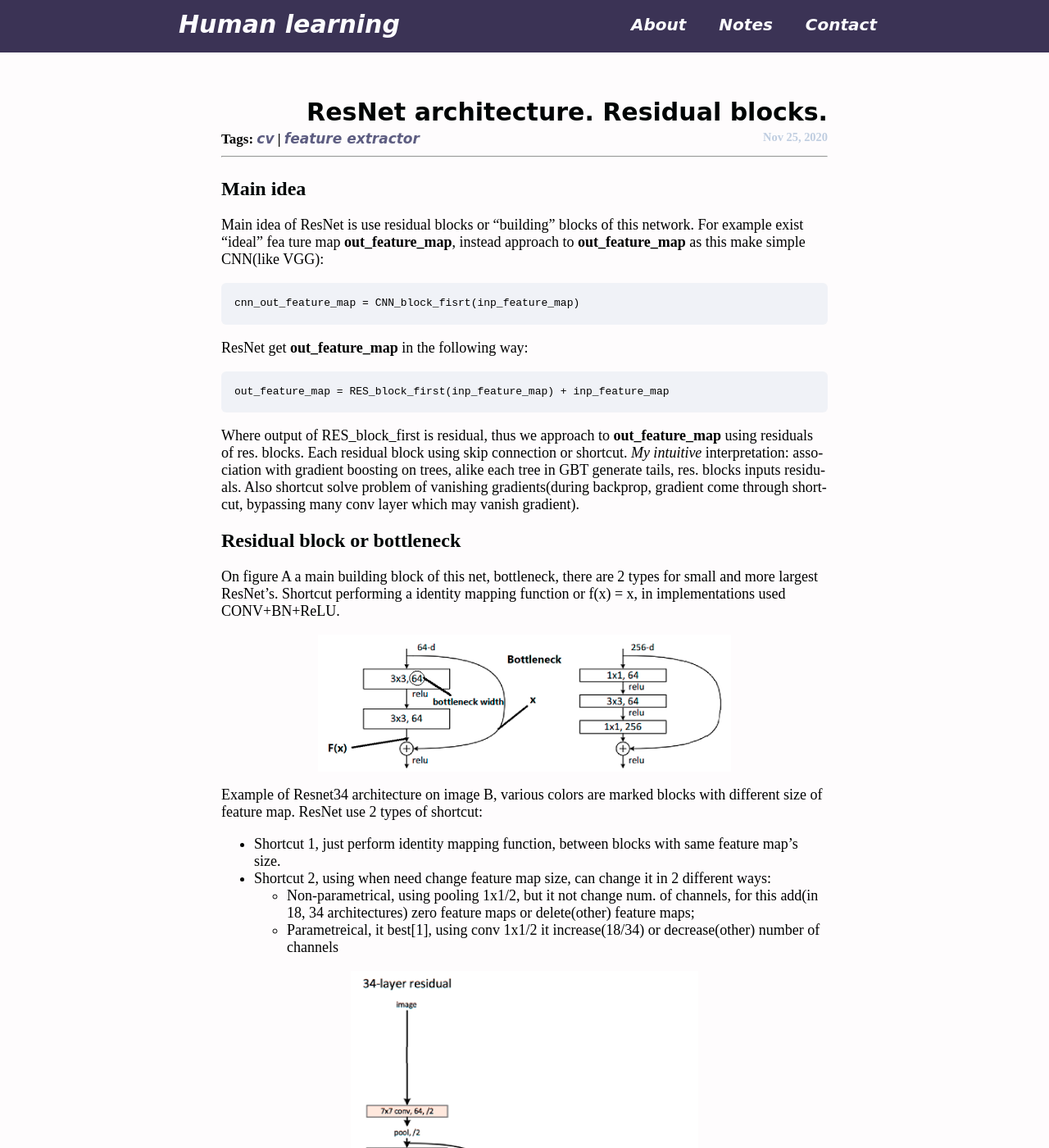
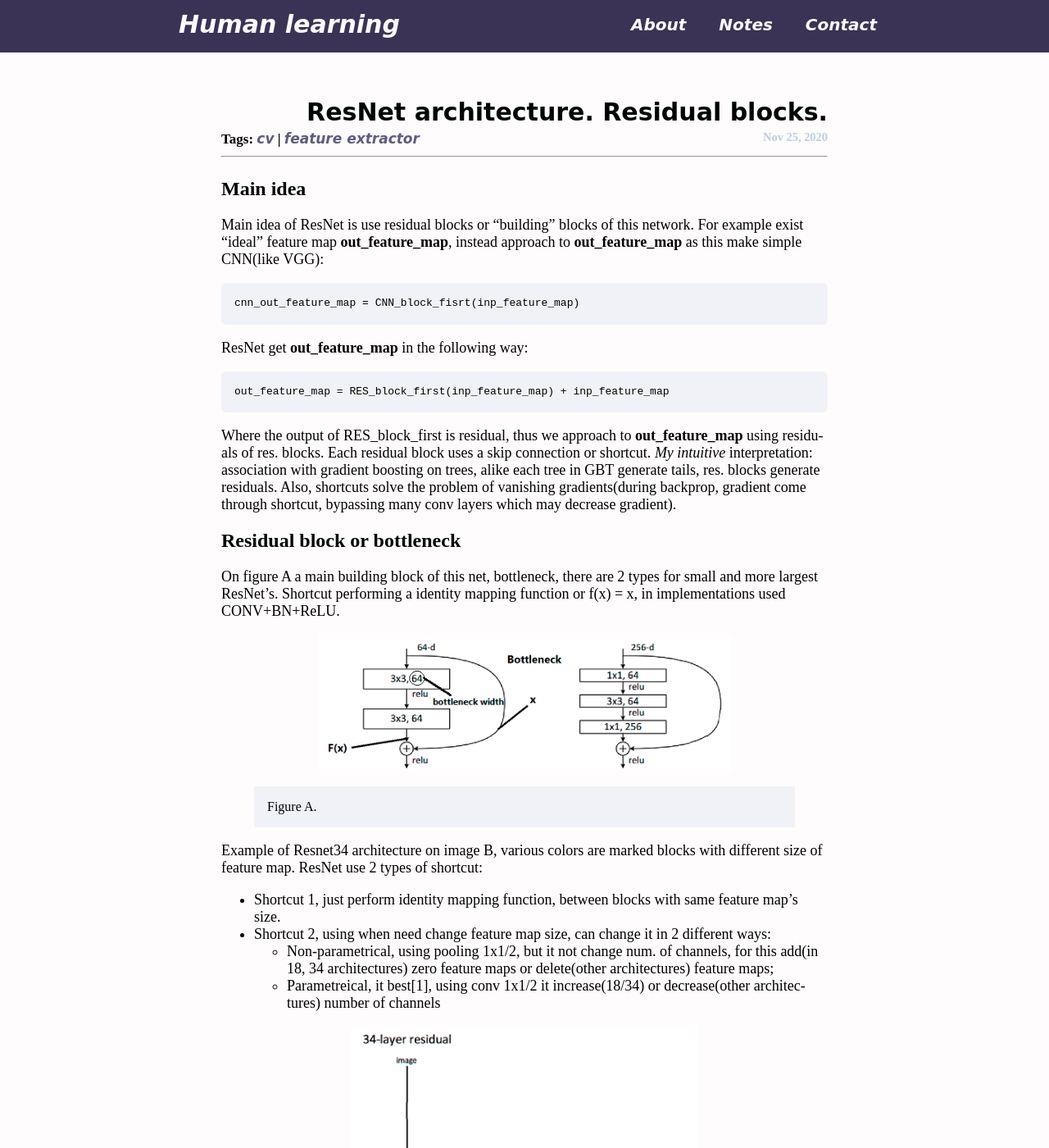
Before and after one commit to kiru883/kiru883.github.io, a Jekyll site: the page built from _posts/2020-11-25-resnet.markdown, in a window 1280 px wide and 1400 px high. Shown: the whole window at 82% size. Built offline with Jekyll 4.4.1, drawn with Linux system fonts in a browser that asks for light colours; some of the changed text lies outside the part shown.

Commit message:
First post_v2

````diff
--- a/_posts/2020-11-25-resnet.markdown
+++ b/_posts/2020-11-25-resnet.markdown
@@ -8,7 +8,7 @@
 # Main idea
 
 Main idea of ResNet is use residual blocks or "building" blocks of this network. For example exist "ideal"
-fea ture map __out_feature_map__, instead approach to __out_feature_map__ as this make simple CNN(like VGG):
+feature map __out_feature_map__, instead approach to __out_feature_map__ as this make simple CNN(like VGG):
 
 ```
 cnn_out_feature_map = CNN_block_fisrt(inp_feature_map)
@@ -20,11 +20,11 @@
 out_feature_map = RES_block_first(inp_feature_map) + inp_feature_map
 ```
 
-Where output of RES_block_first is residual, thus we approach to __out_feature_map__ using residuals of res. blocks.
-Each residual block using skip connection or shortcut. *My intuitive* interpretation: association with
-gradient boosting on trees, alike each tree in GBT generate tails, res. blocks inputs residuals.
-Also shortcut solve problem of vanishing gradients(during backprop, gradient come through shortcut, bypassing many conv layer which may
-vanish gradient).
+Where the output of RES_block_first is residual, thus we approach to __out_feature_map__ using residuals of res. blocks.
+Each residual block uses a skip connection or shortcut. *My intuitive* interpretation: association with
+gradient boosting on trees, alike each tree in GBT generate tails, res. blocks generate residuals.
+Also, shortcuts solve the problem of vanishing gradients(during backprop, gradient come through shortcut, bypassing many conv layers which may
+decrease gradient).
 
 # Residual block or bottleneck
 
@@ -33,24 +33,28 @@
 
 ![resnet-a](/images/resnet/resnet-a.png)
 
+> Figure A.
+
 Example of Resnet34 architecture on image B, various colors are marked blocks with different size of feature map. ResNet
 use 2 types of shortcut:
 * Shortcut 1, just perform identity mapping function, between blocks with same feature map's size.
 * Shortcut 2, using when need change feature map size, can change it in 2 different ways:
-  * Non-parametrical, using pooling 1x1/2, but it not change num. of channels, for this add(in 18, 34 architectures) zero feature maps or delete(other) feature maps;
-  * Parametreical, it best[1], using conv 1x1/2 it increase(18/34) or decrease(other) number of channels
+  * Non-parametrical, using pooling 1x1/2, but it not change num. of channels, for this add(in 18, 34 architectures) zero feature maps or delete(other architectures) feature maps;
+  * Parametreical, it best[1], using conv 1x1/2 it increase(18/34) or decrease(other architectures) number of channels
 
 ![resnet-b](/images/resnet/resnet-b.png)
+
+> Figure B.
 
 # Resnet architecture
 
 On figure B(top) a plot resnet architectures, some convolution layers have 'same' padding(HxW of input = HxW of output),
 size of input feature maps compute based on size of input image - 224x224. Bottom table show number of parameters
-for architecture with different count of parameters.
+for architecture with different count of layers.
 
 ![resnet-c](/images/resnet/resnet-c.png)
 
-> Figure B.
+> Figure C.
 
 Links
 
````
